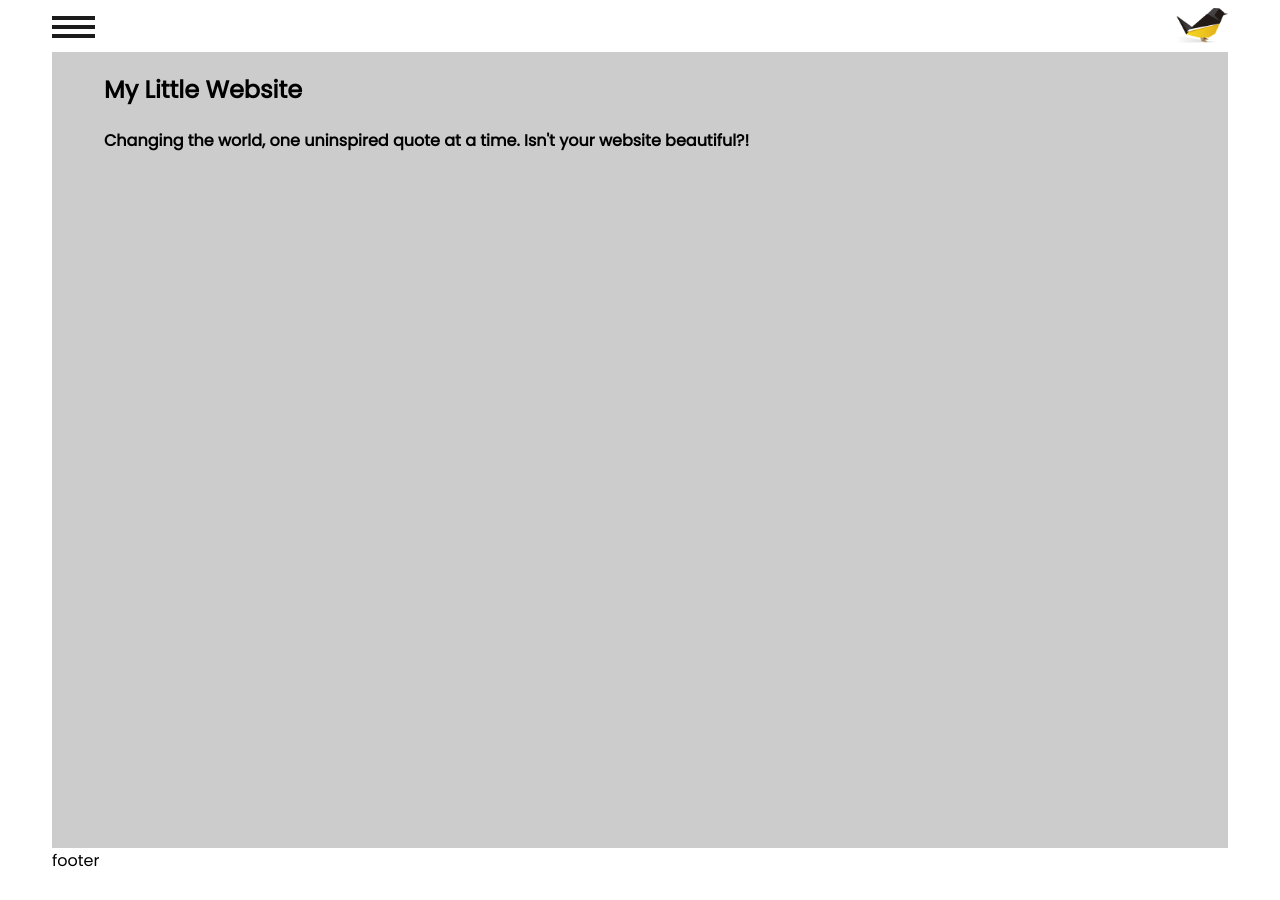
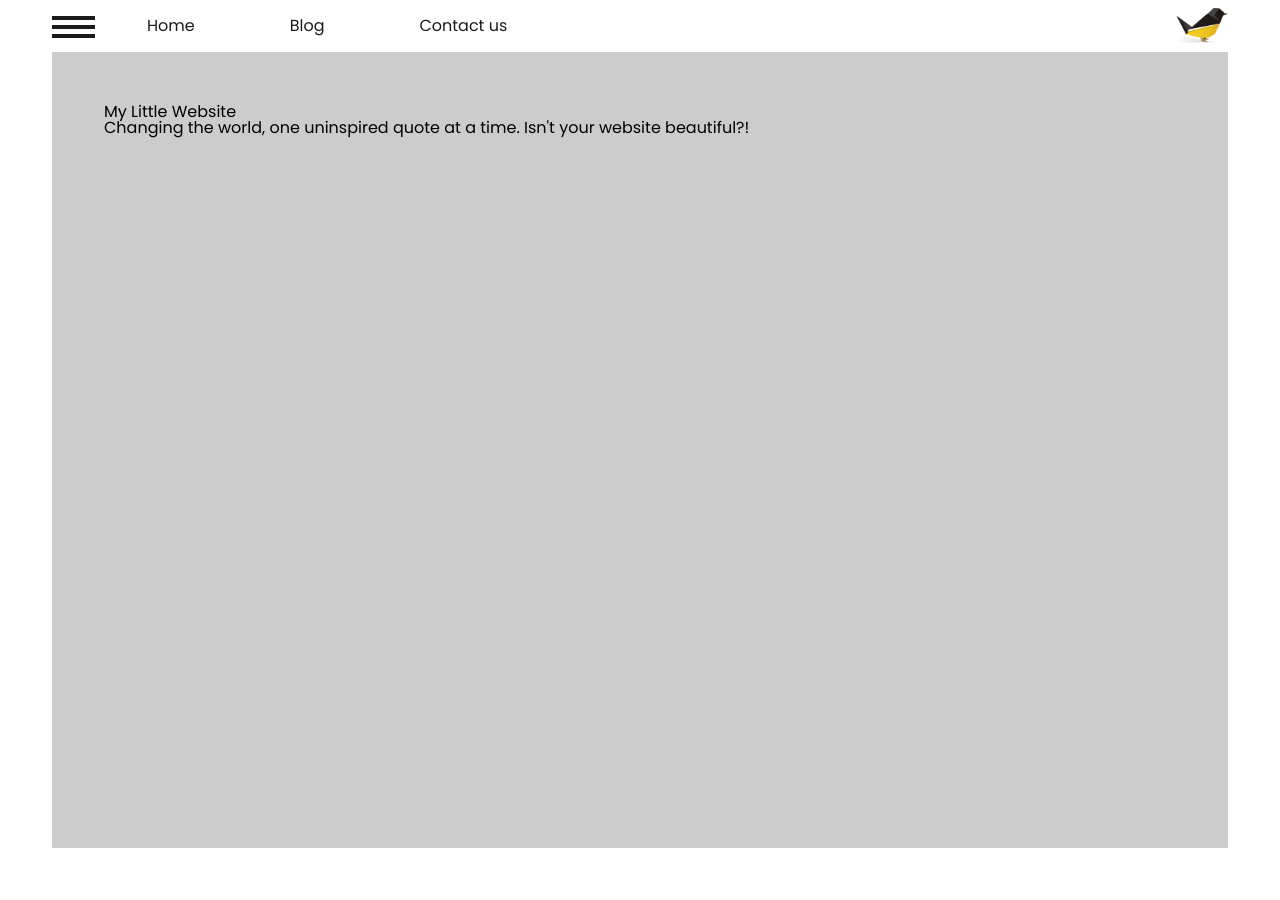
Before and after one commit to turpialdev/website, a Jekyll site: the page built from index.html, in a window 1280 px wide. Built offline with Jekyll 4.4.1, drawn with Linux system fonts in a browser that asks for light colours; nearby versions of some CDN libraries.

Commit message:
navbar html and css structure v1

```diff
--- a/_includes/footer.html
+++ b/_includes/footer.html
@@ -1,4 +1,2 @@
-footer
-
 <!-- Loading in some scripts here -->
 <script src="https://ajax.googleapis.com/ajax/libs/jquery/1.11.2/jquery.min.js"></script>
--- a/_includes/header.html
+++ b/_includes/header.html
@@ -7,19 +7,13 @@
         <div class="bar2"></div>
         <div class="bar3"></div>
     </div>
-    <!-- <div class="nav-items">
+    <div class="nav-items">
         <ul>
-            <li>
-                <a href="#">Home</a>
-            </li>
-            <li>
-                <a href="#">Blog</a>
-            </li>
-            <li>
-                <a href="#">Contact us</a>
-            </li>
+            <li><a href="#">Home</a></li>
+            <li><a href="#">Blog</a></li>
+            <li><a href="#">Contact us</a></li>
         </ul>
-    </div> -->
+    </div>
 </nav>
 
 <script src="/assets/js/navbar.js"></script>
--- a/css/app.scss
+++ b/css/app.scss
@@ -3,7 +3,59 @@
 
 @import url('https://fonts.googleapis.com/css?family=IBM+Plex+Mono|Poppins');
 
-body{
+/* http://meyerweb.com/eric/tools/css/reset/
+   v2.0 | 20110126
+   License: none (public domain)
+*/
+
+html, body, div, span, applet, object, iframe,
+h1, h2, h3, h4, h5, h6, p, blockquote, pre,
+a, abbr, acronym, address, big, cite, code,
+del, dfn, em, img, ins, kbd, q, s, samp,
+small, strike, strong, sub, sup, tt, var,
+b, u, i, center,
+dl, dt, dd, ol, ul, li,
+fieldset, form, label, legend,
+table, caption, tbody, tfoot, thead, tr, th, td,
+article, aside, canvas, details, embed,
+figure, figcaption, footer, header, hgroup,
+menu, nav, output, ruby, section, summary,
+time, mark, audio, video {
+	margin: 0;
+	padding: 0;
+	border: 0;
+	font-size: 100%;
+	font: inherit;
+	vertical-align: baseline;
+}
+/* HTML5 display-role reset for older browsers */
+article, aside, details, figcaption, figure,
+footer, header, hgroup, menu, nav, section {
+	display: block;
+}
+body {
+	line-height: 1;
+}
+ol, ul {
+	list-style: none;
+}
+blockquote, q {
+	quotes: none;
+}
+blockquote:before, blockquote:after,
+q:before, q:after {
+	content: '';
+	content: none;
+}
+table {
+	border-collapse: collapse;
+	border-spacing: 0;
+}
+a {
+	text-decoration: none;
+}
+
+body {
 	margin: 0;
 	font-family: 'Poppins', sans-serif;
 }
@@ -70,8 +122,8 @@ $menu-transition: 0.6s;
 .content {
 	grid-area: content;
 	background-color: #ccc;
-	height: calc(100vh - 104px);
-	padding: 0 $frameborder;
+	height: calc(100vh - 208px);
+	padding: $frameborder;
 }
 
 .main-footer {
@@ -91,10 +143,24 @@ $menu-transition: 0.6s;
 Hamburger button
 ********/
 
+.nav-items ul {
+	display: flex;
+	justify-content: space-between;
+	list-style: none;
+	margin: 18px 52px;
+	width: 100%;
+	padding: 0;
+
+	li > a {
+		color: $black;
+	}
+}
+
 .nav-btn {
-	display: inline-block;
+	// display: inline-block;
 	cursor: pointer;
 	margin: 16px 0;;
+	float: left;
 }
 
 .bar1, .bar2, .bar3 {
```
